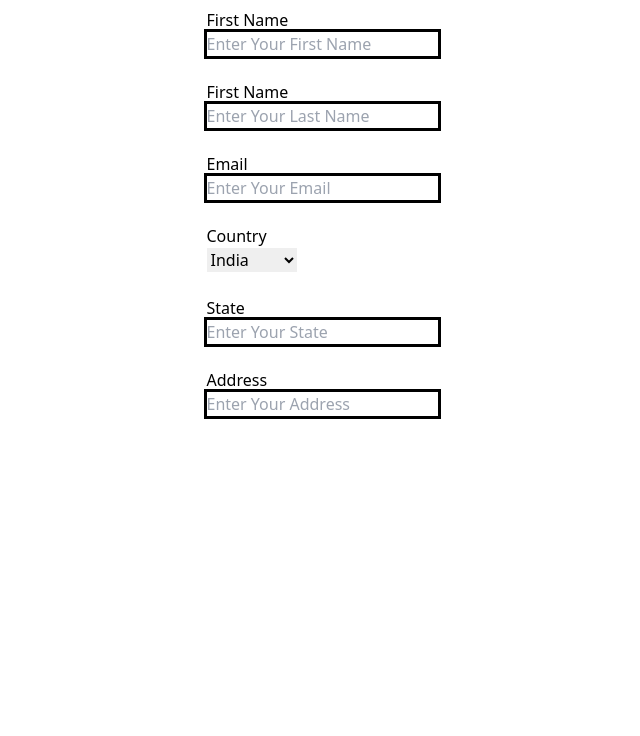
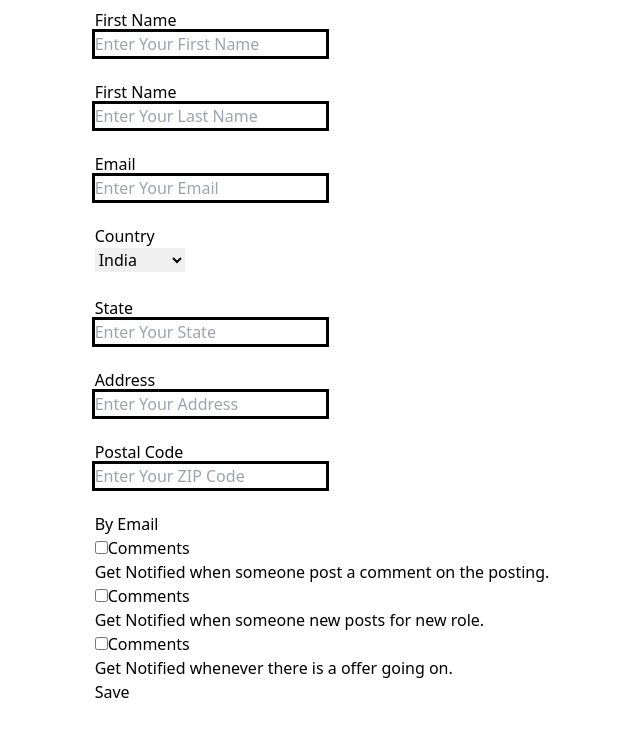
Before and after one commit to sparshyadav/React-Basics, a React (Create React App) app in the folder form/: page / in a window 1280 px wide. Shown: the top 736 px of the page, without its empty margins (318-958 px from the left). Built offline with nearby package versions, Linux system fonts and the light colour scheme.

Commit message:
Working on a Form

```diff
--- a/form/src/App.js
+++ b/form/src/App.js
@@ -1,12 +1,12 @@
 import React, { useState } from 'react'
 
 export default function App() {
-  const [formData, setFormData] = useState({ firstName: "", lastName: "", email: "", country: "India", state: "" });
+  const [formData, setFormData] = useState({ firstName: "", lastName: "", email: "", country: "India", state: "", postalCode: "", address: "", comments: false, candidate: false, offers: false });
 
   function changeHandler(event) {
     const { name, value, checked, type } = event.target;
 
-    setFormData((prev) => ({ ...prev, [name]: value }));
+    setFormData((prev) => ({ ...prev, [name]: type === "checkbox" ? checked : value }));
   };
 
   return (
@@ -43,6 +43,30 @@ export default function App() {
         {/* Address */}
         <label htmlFor='address'>Address</label> <br></br>
         <input type='address' name='address' id='address' placeholder='Enter Your Address' value={formData.address} onChange={changeHandler} className='outline' /> <br></br> <br></br>
+
+        {/* Postal Code */}
+        <label htmlFor='postalCode'>Postal Code</label> <br></br>
+        <input type='postalCode' name='postalCode' id='postalCode' placeholder='Enter Your ZIP Code' value={formData.postalCode} onChange={changeHandler} className='outline' /> <br></br> <br></br>
+
+        <fieldset>
+          <legend>By Email</legend>
+          {/* Comments */}
+          <input type='checkbox' id='comments' name='comments' checked={formData.comments} onChange={changeHandler} />
+          <label htmlFor='comments'>Comments</label> <br></br>
+          <p>Get Notified when someone post a comment on the posting.</p>
+
+          {/* Candidate */}
+          <input type='checkbox' id='candidate' name='candidate' checked={formData.candidate} onChange={changeHandler} />
+          <label htmlFor='candidate'>Comments</label> <br></br>
+          <p>Get Notified when someone new posts for new role.</p>
+
+          {/* Offers */}
+          <input type='checkbox' id='offers' name='offers' checked={formData.offers} onChange={changeHandler} />
+          <label htmlFor='offers'>Comments</label> <br></br>
+          <p>Get Notified whenever there is a offer going on.</p>
+        </fieldset>
+
+        <button>Save</button>
       </form>
     </div>
   )
```
